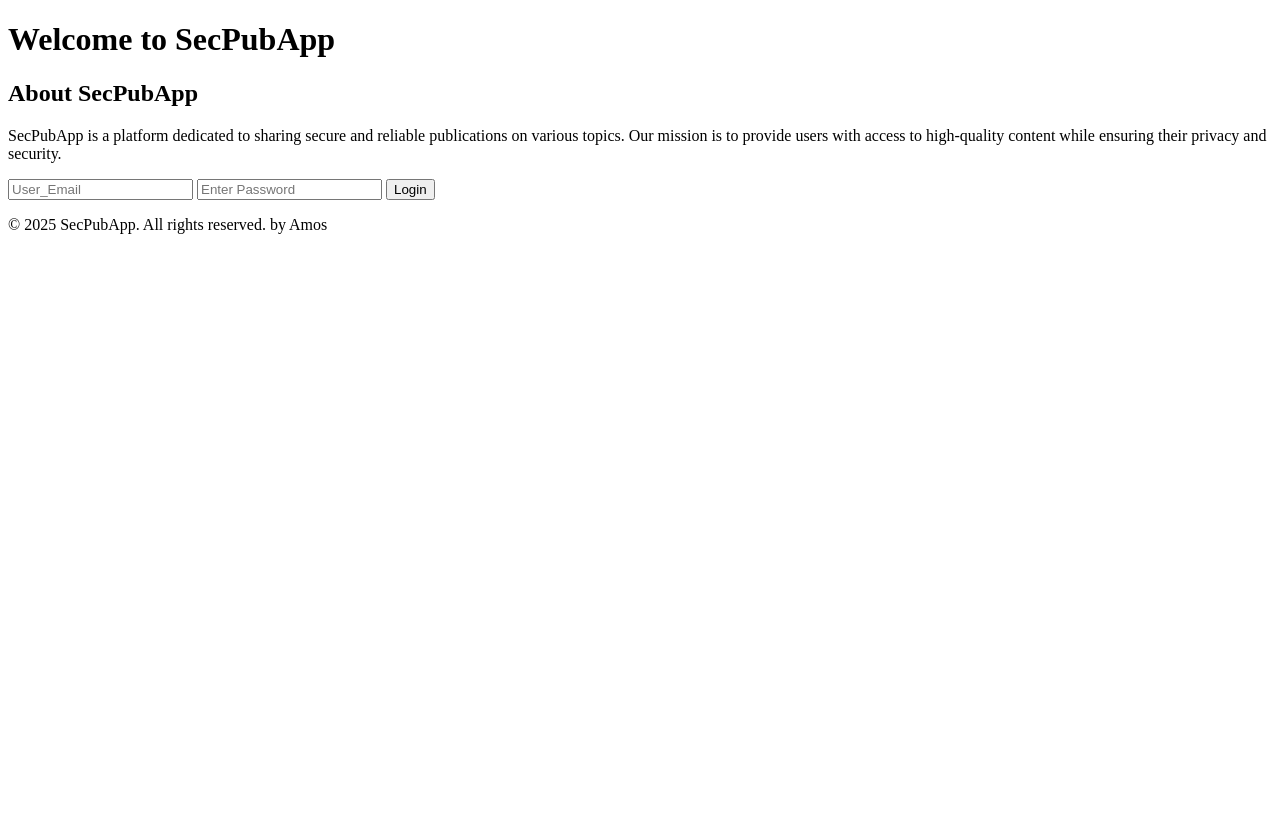
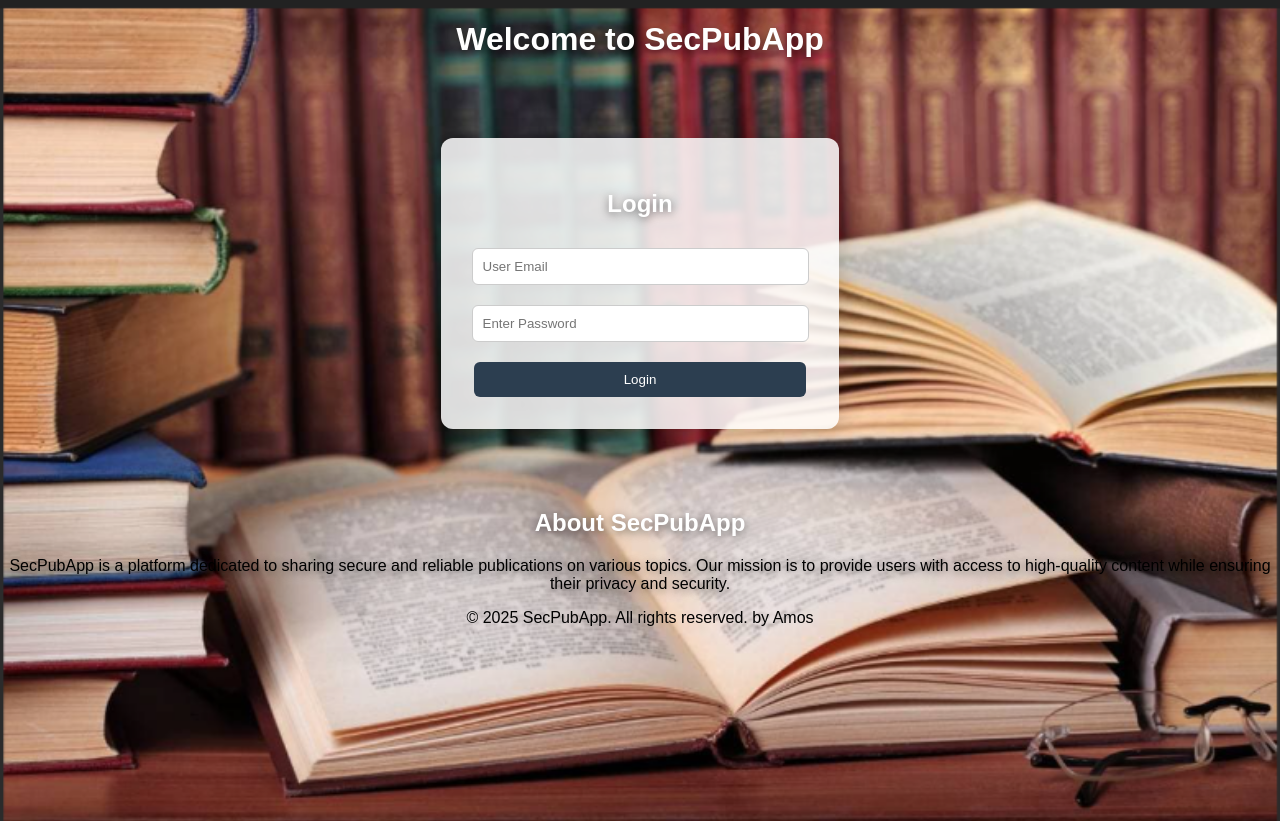
Before and after one commit to HOMSINdayizeye/publication-with-Postgres, a Django app: page / in a window 1280 px wide. Before the commit the page ends 234 px from the top, so only its background shows below. Run offline with Django 4.2, Linux system fonts and the light colour scheme.

Commit message:
added css and background img for login

```diff
--- a/secpub/urls.py
+++ b/secpub/urls.py
@@ -19,5 +19,5 @@ from django.urls import path, include
 urlpatterns = [
     path('admin/', admin.site.urls),
     path('', include('secpubapp.urls')),
-      # This line makes your app available at /
+
 ]
--- /dev/null
+++ b/secpubapp/static/secpubapp/style2.css
@@ -0,0 +1,51 @@
+body, html {
+    height: 100%;
+    margin: 0;
+    padding: 0;
+}
+body {
+    background: url("/static/secpubapp/background.png");
+    background-size: cover;
+    font-family: Arial, sans-serif;
+}
+body p{
+   color: #000 !important;
+}
+.login-card {
+    background: rgba(255,255,255,0.85);
+    border-radius: 12px;
+    box-shadow: 0 4px 24px rgba(0,0,0,0.2);
+    max-width: 350px;
+    margin: 80px auto;
+    padding: 32px 24px;
+    position: relative;
+    z-index: 2;
+    text-align: center;
+}
+.login-card input {
+    width: 90%;
+    margin: 10px 0;
+    padding: 10px;
+    border-radius: 6px;
+    border: 1px solid #ccc;
+}
+.login-card button {
+    width: 95%;
+    padding: 10px;
+    background: #2c3e50;
+    color: #fff;
+    border: none;
+    border-radius: 6px;
+    cursor: pointer;
+    margin-top: 10px;
+}
+header, main, footer {
+    color: #ffffff;
+    text-shadow: 0 2px 8px rgba(0, 0, 0, 0.5);
+    text-align: center;
+}
+footer {
+    color: #000 !important;
+    text-shadow: none;
+    text-align: center;
+}
--- a/secpubapp/templates/home.html
+++ b/secpubapp/templates/home.html
@@ -1,36 +1,42 @@
+{% load static %}
 <!DOCTYPE html>
 <html lang="en">
-
 <head>
     <meta charset="UTF-8">
     <meta name="viewport" content="width=device-width, initial-scale=1.0">
     <title>Home - SecPubApp</title>
+    <link rel="stylesheet" href="{% static 'secpubapp/style2.css' %}">
+</head>
 <body>
     <header>
         <h1>Welcome to SecPubApp</h1>
-
     </header>
-
-
     <main>
-
+        <div class="login-card">
+            <h2>Login</h2>
+            <form action="" method="post">
+                {% csrf_token %}
+                <input type="email" name="username" placeholder="User Email" required>
+                <input type="password" name="password" placeholder="Enter Password" required>
+                <button type="submit">Login</button>
+            </form>
+        </div>
+{% if request.session.username %}
+<script>
+  document.addEventListener("DOMContentLoaded", function() {
+    alert("Login successful. You are logged in as {{ request.session.username }}.");
+  });
+</script>
+{% endif %}
+        <section>
             <h2>About SecPubApp</h2>
             <p>SecPubApp is a platform dedicated to sharing secure and reliable publications
-                 on various topics. Our mission is to provide users with access
-                 to high-quality content while ensuring their privacy and security.</p>
+                on various topics. Our mission is to provide users with access
+                to high-quality content while ensuring their privacy and security.</p>
         </section>
     </main>
-    <form action="" method="post">
-        {% csrf_token %}
-    <!-- <label for="Username">Username</label> -->
-    <input type="email", name="username" placeholder="User_Email" required>
-    <!-- <label for="password">Password</label> -->
-    <input type="password", name="password" placeholder="Enter Password" required>
-    <button type="submit">Login</button>
-    </form>
     <footer>
         <p>&copy; 2025 SecPubApp. All rights reserved. by Amos</p>
     </footer>
-
-
+</body>
 </html>
```
Also changed, not shown: secpubapp/models.py (+5 -5 lines), secpubapp/static/secpubapp/liststyle.css (added, +42 -0 lines), secpubapp/templates/book_list.html (+12 -6 lines), secpubapp/static/secpubapp/background.png (added).
